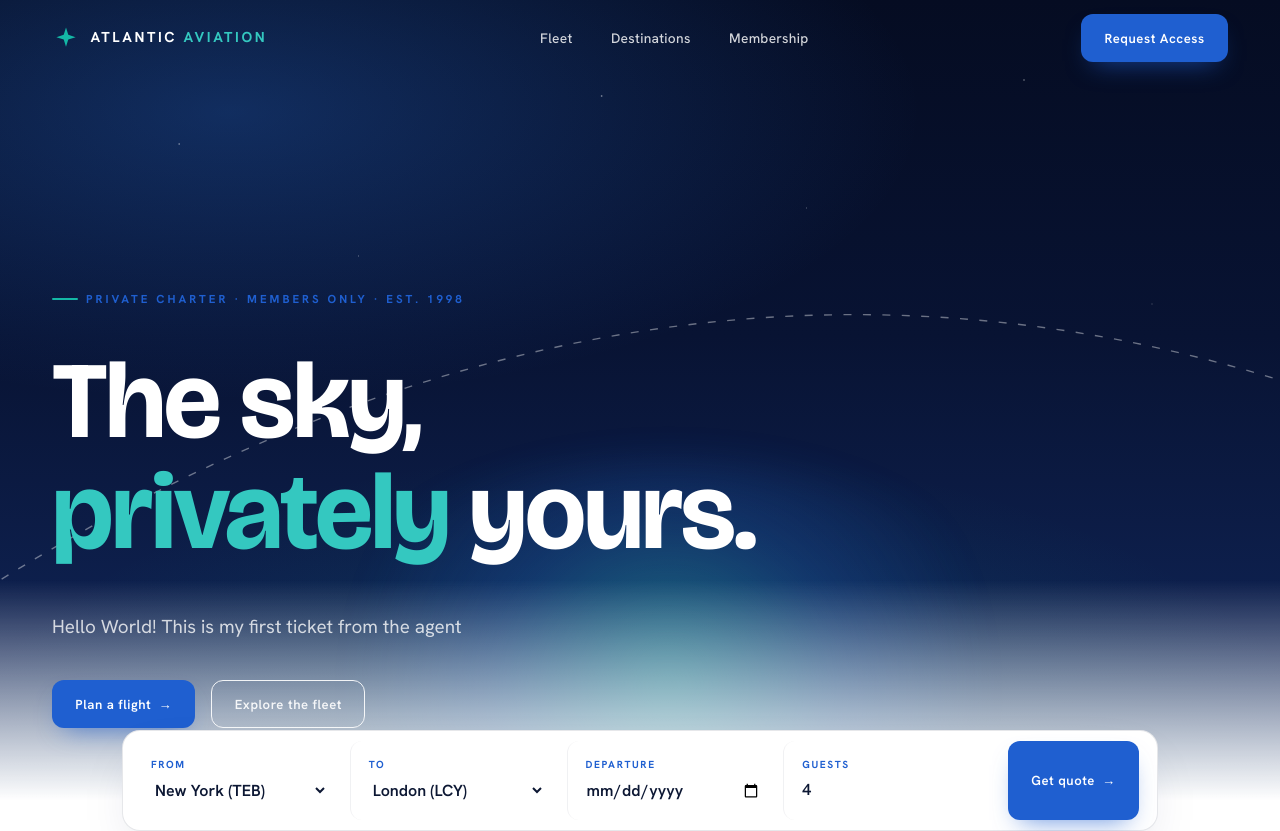
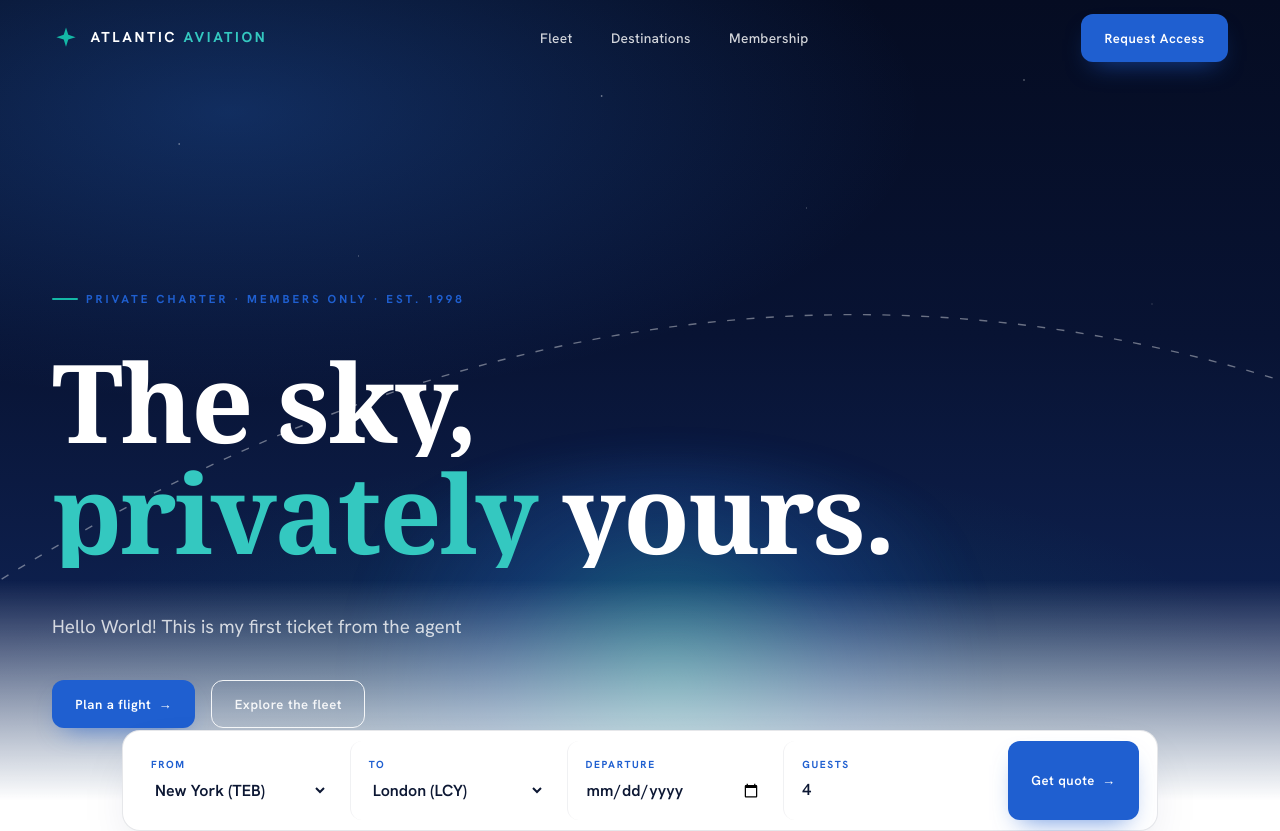
Before and after one commit to zeal-noahHoffman/Demo-Project, a React (Vite) app: page / in a window 1280 px wide. Shown: the top 831 px of the page. Built offline with nearby package versions, Linux system fonts and the light colour scheme.

Commit message:
feat(KAN-7): Change-Hero-Font

```diff
--- a/src/styles.css
+++ b/src/styles.css
@@ -257,6 +257,7 @@ img { display: block; max-width: 100%; }
 
 .hero__content { width: 100%; }
 .hero__title {
+  font-family: Georgia, serif;
   font-size: clamp(2.8rem, 8.5vw, 8rem);
   margin: 0.35em 0 0.4em;
   max-width: 16ch;
```
Also changed, not shown: 1 other file (tests, documents, lock files or other folders).
